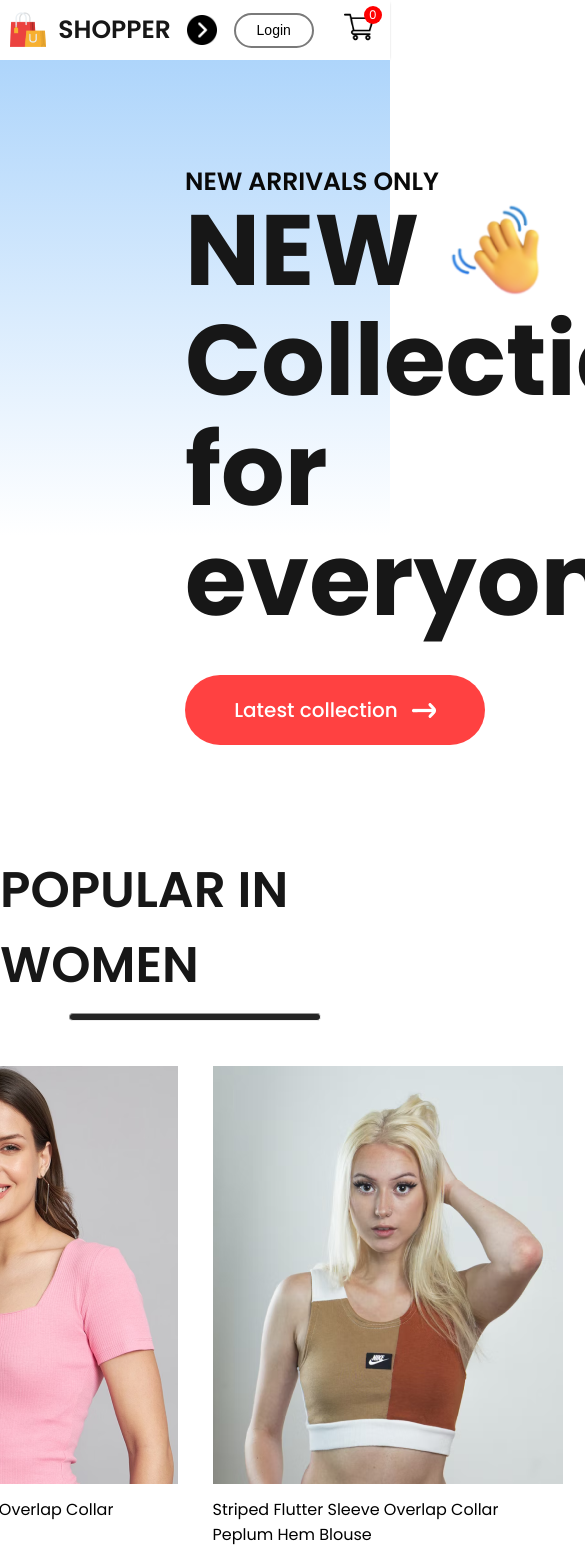
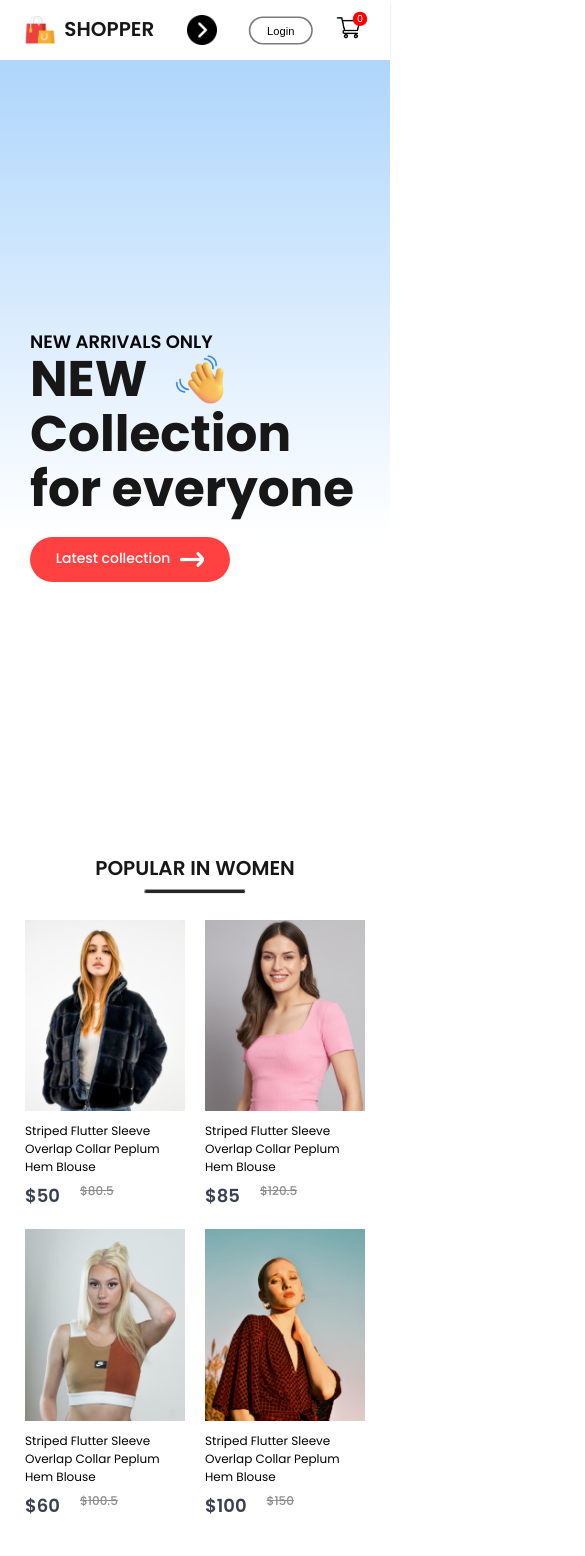
Before and after one commit to jionbiju/E-commerce_React, a React (Create React App) app in the folder frontend/: page / in a window 390 px wide. Shown: the top 1556 px of the page, 585 px wide, since content can reach past the window. Built offline with nearby package versions, Linux system fonts and the light colour scheme.

Commit message:
make hero, item navbar and popular component responsive

```diff
--- a/frontend/src/Components/Hero/Hero.css
+++ b/frontend/src/Components/Hero/Hero.css
@@ -49,5 +49,94 @@
     justify-content: center;
     align-items: center;
     flex: 1;
-
 }
+@media(max-width:1280px){
+    .hero-left{
+        padding-left: 100px;
+    }
+    .hero-left h2{
+        font-size: 22px;
+    }
+    .hero-left p{
+        font-size: 60px;
+    }
+    .hero-hand-icon img{
+        width: 80px;
+    }
+    .hero-latest-button{
+        gap: 10px;
+        width: 250px;
+        height: 60px;
+        margin-top: 20px;
+        font-size: 18px;
+    }
+    .hero-right img{
+        width: 500px;
+    }
+}
+@media(max-width:1024px){
+    .hero-left{
+        padding-left: 80px;
+    }
+    .hero-left h2{
+        font-size: 20px;
+    }
+    .hero-left p{
+        font-size: 50px;
+    }
+    .hero-hand-icon img{
+        width: 65px;
+    }
+    .hero-latest-button{
+        width: 220px;
+        height: 50px;
+        font-size: 16px;
+    }
+    .hero-right img{
+        width: 400px;
+    }
+}
+@media(max-width:800px){
+    .hero-left{
+        padding-left: 30px;
+    }
+    .hero-left h2{
+        font-size: 16px;
+    }
+    .hero-left p{
+        font-size: 40px;
+    }
+    .hero-hand-icon img{
+        width: 50px;
+    }
+    .hero-latest-button{
+        width: 170px;
+        height: 40px;
+        font-size: 13px;
+    }
+    .hero-right img{
+        width: 300px;
+    }
+}
+@media(max-width:500px){
+    .hero{
+        flex-direction: column;
+    }
+    .hero-right{
+        display: none;
+    }
+    .hero-left h2{
+        font-size: 18px;
+    }
+    .hero-left p{
+        font-size: 50px;
+    }
+    .hero-hand-icon img{
+        width: 55px;
+    }
+    .hero-latest-button{
+        width: 200px;
+        height: 45px;
+        font-size: 14px;
+    }
+}
--- a/frontend/src/Components/Item/Item.css
+++ b/frontend/src/Components/Item/Item.css
@@ -1,5 +1,8 @@
 .item{
-    width: 350px;
+    width: 280px;
+}
+.item img{
+    width: 280px;
 }
 .item p{
     margin: 6px 0px;
@@ -23,3 +26,49 @@
     transform: scale(1.05);
     transition: 0.5s;
 }
+@media(max-width:1280px){
+    .item{
+        width: 220px;
+        font-size: 14px;
+    }
+    .item img{
+        width: 220px;
+    }
+    .item-price-old{
+        font-size: 14px;
+    }
+}
+
+@media(max-width:1024px){
+    .item{
+        width: 170px;
+        font-size: 13px;
+    }
+    .item img{
+        width: 170px;
+    }
+    .item-price-old{
+        font-size: 13px;
+    }
+}
+@media(max-width:800px){
+    .item{
+        width: 120px;
+        font-size: 12px;
+    }
+    .item img{
+        width: 120px;
+    }
+    .item-price-old{
+        font-size: 12px;
+    }
+}
+
+@media(max-width:500px){
+    .item{
+        width: 160px;
+    }
+    .item img{
+        width: 160px;
+    }
+}
--- a/frontend/src/Components/Navbar/Navbar.css
+++ b/frontend/src/Components/Navbar/Navbar.css
@@ -150,3 +150,19 @@
         transform: rotate(90deg);
     }
 }
+@media(max-width:500px){
+    .navbar{
+        width: 8px 0px;
+        gap: 0px;
+    }
+    .nav-logo{
+        transform: scale(0.8);
+    }
+    .nav-menu{
+        height: 70px;
+        top: 50px;
+    }
+    .nav-login-cart{
+        transform: scale(0.8);
+    }
+}
--- a/frontend/src/Components/Popular/Popular.css
+++ b/frontend/src/Components/Popular/Popular.css
@@ -22,3 +22,60 @@
     gap: 35px;
     margin-top: 35px;
 }
+@media(max-width:1280px){
+    .popular{
+        height: 70vh;
+    }
+    .popular h1{
+        font-size: 40px;
+    }
+    .popular hr{
+        width: 160px;
+        height: 4px;
+    }
+    .populat-item{
+        gap: 20px;
+        margin-top: 30px;
+    }
+}
+@media(max-width:1024px){
+    .popular{
+        height: 60vh;
+    }
+    .popular h1{
+        font-size: 30px;
+    }
+    .popular hr{
+        width: 120px;
+        height: 3px;
+    }
+    .populat-item{
+        gap: 15px;
+        margin-top: 20px;
+    }
+}
+@media(max-width:800px){
+    .popular{
+        height: 50vh;
+        gap: 6px;
+    }
+    .popular h1{
+        font-size: 20px;
+    }
+    .popular hr{
+        width: 100px;
+    }
+    .populat-item{
+        gap: 5px;
+    }
+}
+@media(max-width:500px){
+    .popular{
+        height: 90vh;
+    }
+    .populat-item{
+        display: grid;
+        grid-template-columns: 1fr 1fr;
+        gap: 20px;
+    }
+}
```
